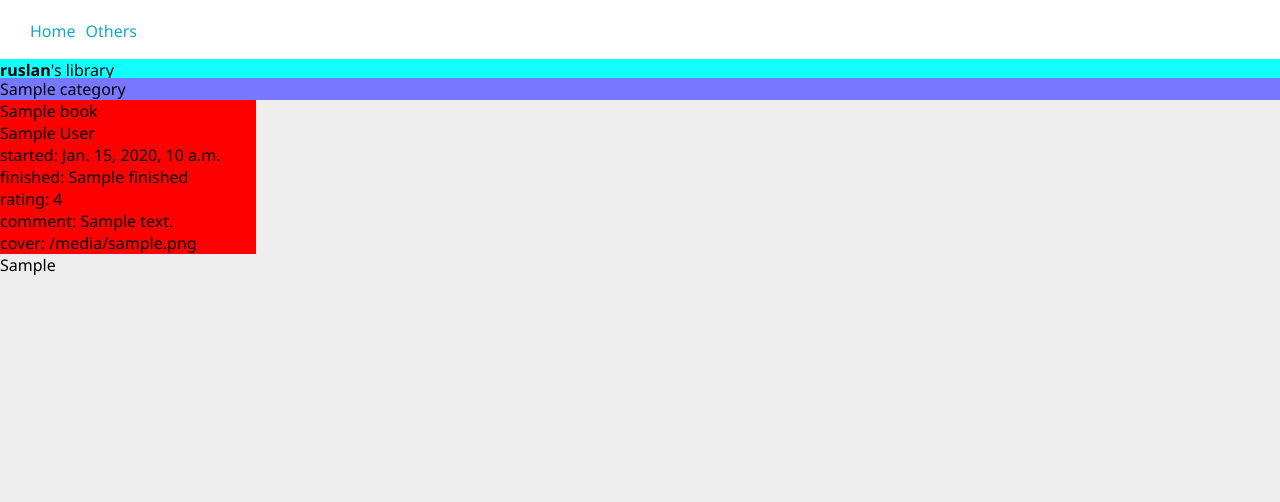
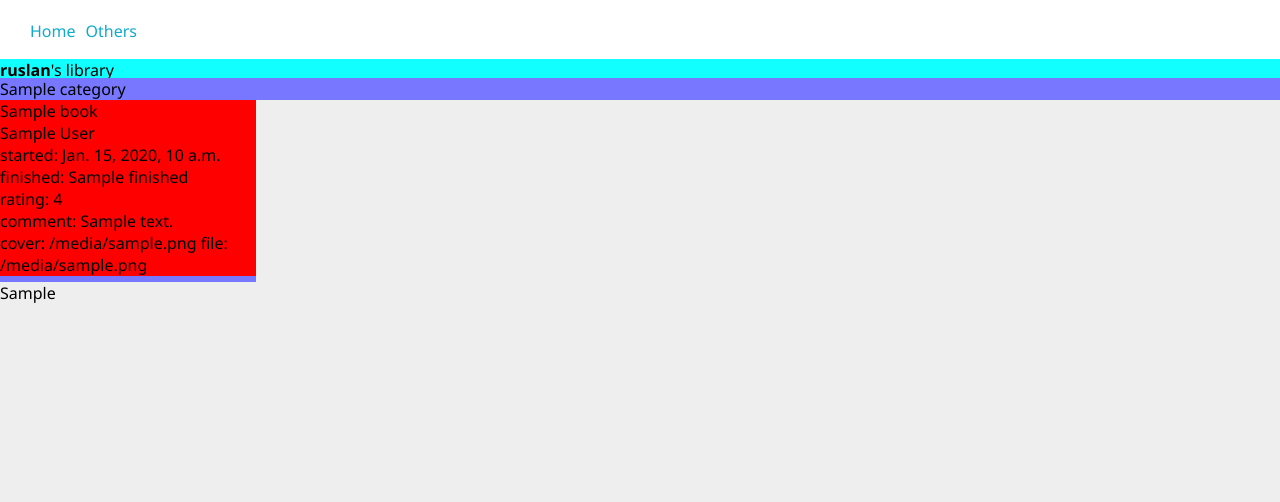
Before and after one commit to RuslanZhiznevsky/my_lib, a Django app: template library/templates/all_books.html in a window 1280 px wide. Shown: the top 502 px of the page. Run offline with Django 4.2, Linux system fonts and the light colour scheme; data comes from the database, SQL or seed files in the repository; both versions use the stored data as it was after the commit; tables that the repository leaves empty hold one stand-in row (values such as "Sample post"); the template is opened without the code that fills it: values that come from a table or form of the project are taken from there, most other values are stand-ins (such as "Sample title", 1, 10 or a date in 2020).

Commit message:
add file field inside book block in all_books.html

```diff
--- a/library/static/library/all_books.css
+++ b/library/static/library/all_books.css
@@ -37,4 +37,5 @@
 
 .book_block{
     background-color: red;
+    margin-bottom: 6px;
 }
--- a/library/templates/all_books.html
+++ b/library/templates/all_books.html
@@ -54,6 +54,9 @@
                 {% if book.cover %}
                     cover: {{ book.cover }}
                 {% endif %}
+                {% if book.file %}
+                    file: {{ book.file }}
+                {% endif %}
             </div>
         {% endfor %}
     </div>
```
Also changed, not shown: db.sqlite3.
